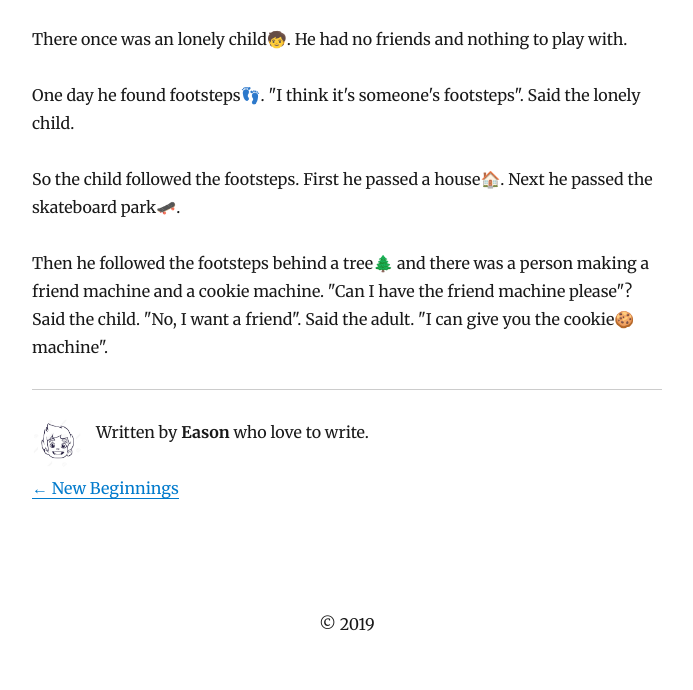
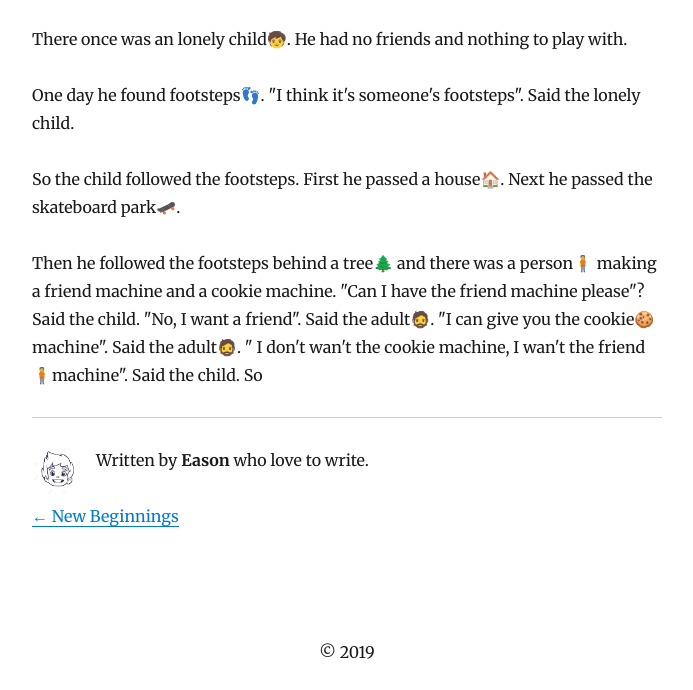
Before and after one commit to JasonWang258/kblog, a Gatsby site: page /blog/follow-the-footsteps/ in a window 1280 px wide. Shown: the part 198-888 px from the top of the page, without its empty margins (293-986 px from the left). Before the commit the page ends 860 px from the top, so only its background shows below. Built offline with nearby package versions, Linux system fonts and the light colour scheme; Gatsby itself is replaced by a stand-in of ours; some packages are replaced by stand-ins of ours.

Commit message:
Update Blog “follow-the-footsteps”

```diff
--- a/content/blog/follow-the-footsteps.md
+++ b/content/blog/follow-the-footsteps.md
@@ -10,4 +10,4 @@ One day he found footsteps👣. "I think it's someone's footsteps". Said the lon
 
 So the child followed the footsteps. First he passed a house🏠. Next he passed the skateboard park🛹.
 
-Then he followed the footsteps behind a tree🌲 and there was a person making a friend machine and a cookie machine. "Can I have the friend machine please"? Said the child. "No, I want a friend". Said the adult. "I can give you the cookie🍪 machine".
+Then he followed the footsteps behind a tree🌲 and there was a person🧍 making a friend machine and a cookie machine. "Can I have the friend machine please"? Said the child. "No, I want a friend". Said the adult🧔. "I can give you the cookie🍪 machine". Said the adult🧔. " I don't wan't the cookie machine, I wan't the friend 🧍machine". Said the child. So
```
